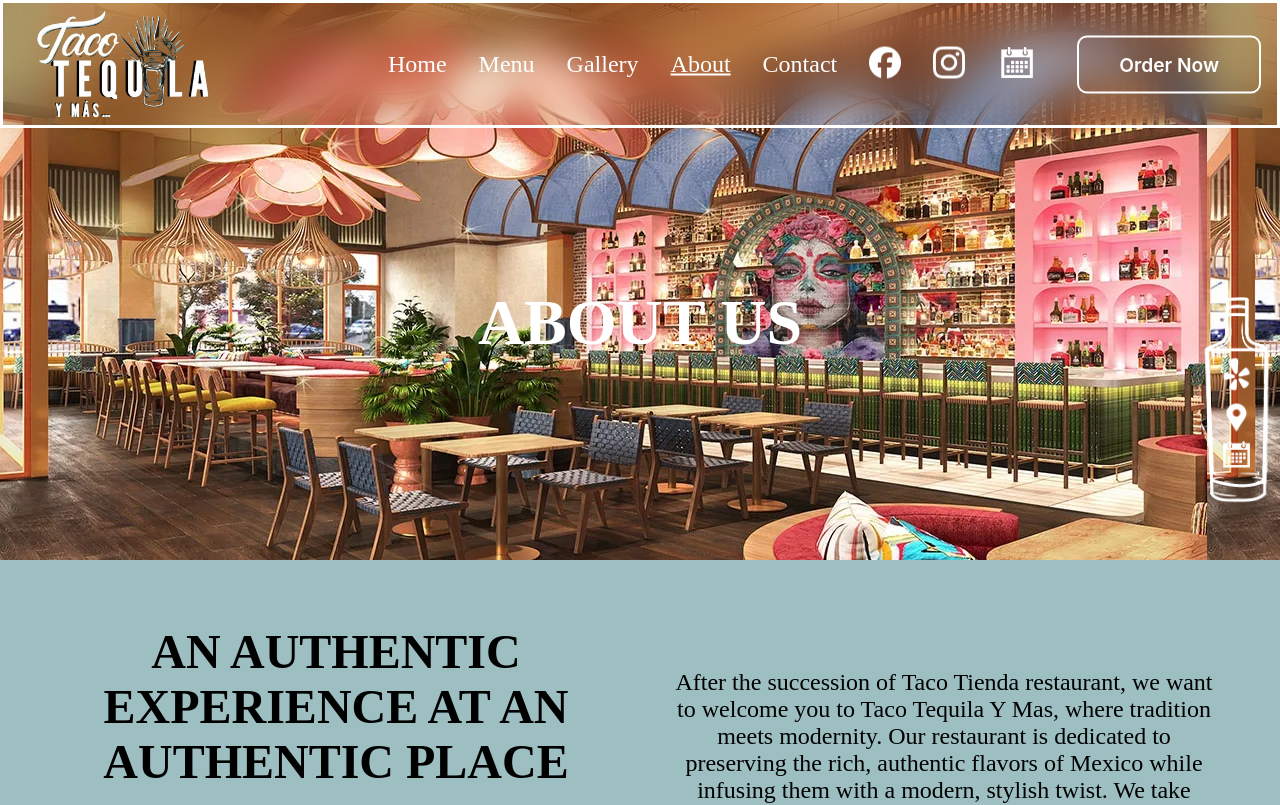
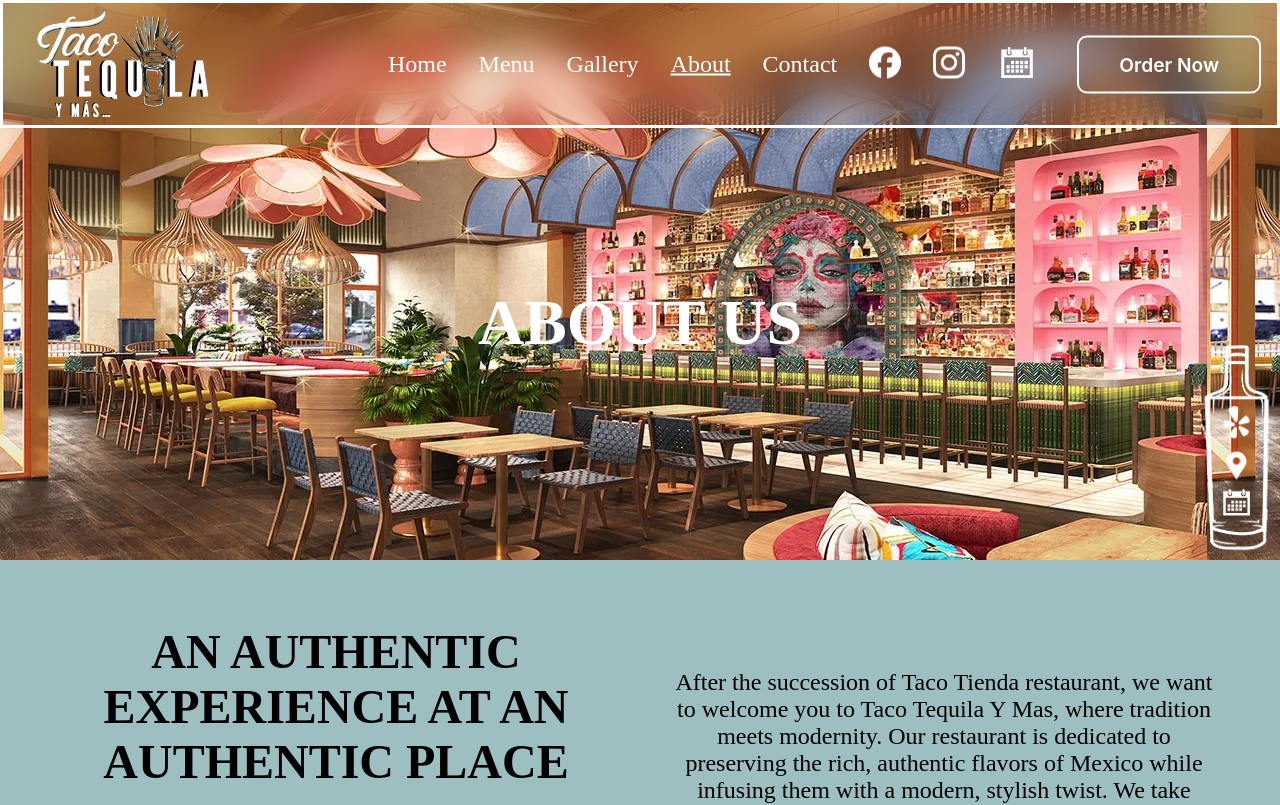
Before and after one commit to IanValdovinos/taco-tequila, a React (Create React App) app: page /about in a window 1280 px wide. Shown: the top 805 px of the page. Built offline with nearby package versions, Linux system fonts and the light colour scheme; a web font is replaced by a local one.

Commit message:
Fix quick access bar displayability

```diff
--- a/src/components/QuickAccessBar/QuickAccessBar.module.css
+++ b/src/components/QuickAccessBar/QuickAccessBar.module.css
@@ -6,11 +6,10 @@
     z-index: 15;
 
     position: fixed;
-    top: 50%;
-    right: -1.5rem;
+    top: 28rem;
     transform: translate(-50%, -50%);
 
-    transition: opacity 0.2s ease-out;
+    transition: all 0.5s ease-out;
 }
 
 .bottleImage {
--- a/src/components/QuickAccessBar/index.js
+++ b/src/components/QuickAccessBar/index.js
@@ -10,10 +10,15 @@ import MapsLogo from '../../assets/icons/maps_logo.png';
 import CalendarIcon from '../../assets/icons/white_calendar_icon_two.jpg';
 
 function QuickAccessBar({opacity = '1'}) {
-    console.log(opacity);
+    var rightPosition;
+    if (opacity === '1') {
+        rightPosition = '-1.5rem';
+    } else {
+        rightPosition = '-7rem';
+    }
 
     return (
-        <div className={styles.quickAccessBar} style={{opacity: opacity}}>
+        <div className={styles.quickAccessBar} style={{right: rightPosition}}>
             <img className={styles.bottleImage} src={Bottle} alt={'Quick access bar'}/>
 
             <a href='https://www.yelp.com/' target='blank'><img className={styles.yelpLogo} src={YelpLogo} alt={'Yelp logo'}/></a>
```
